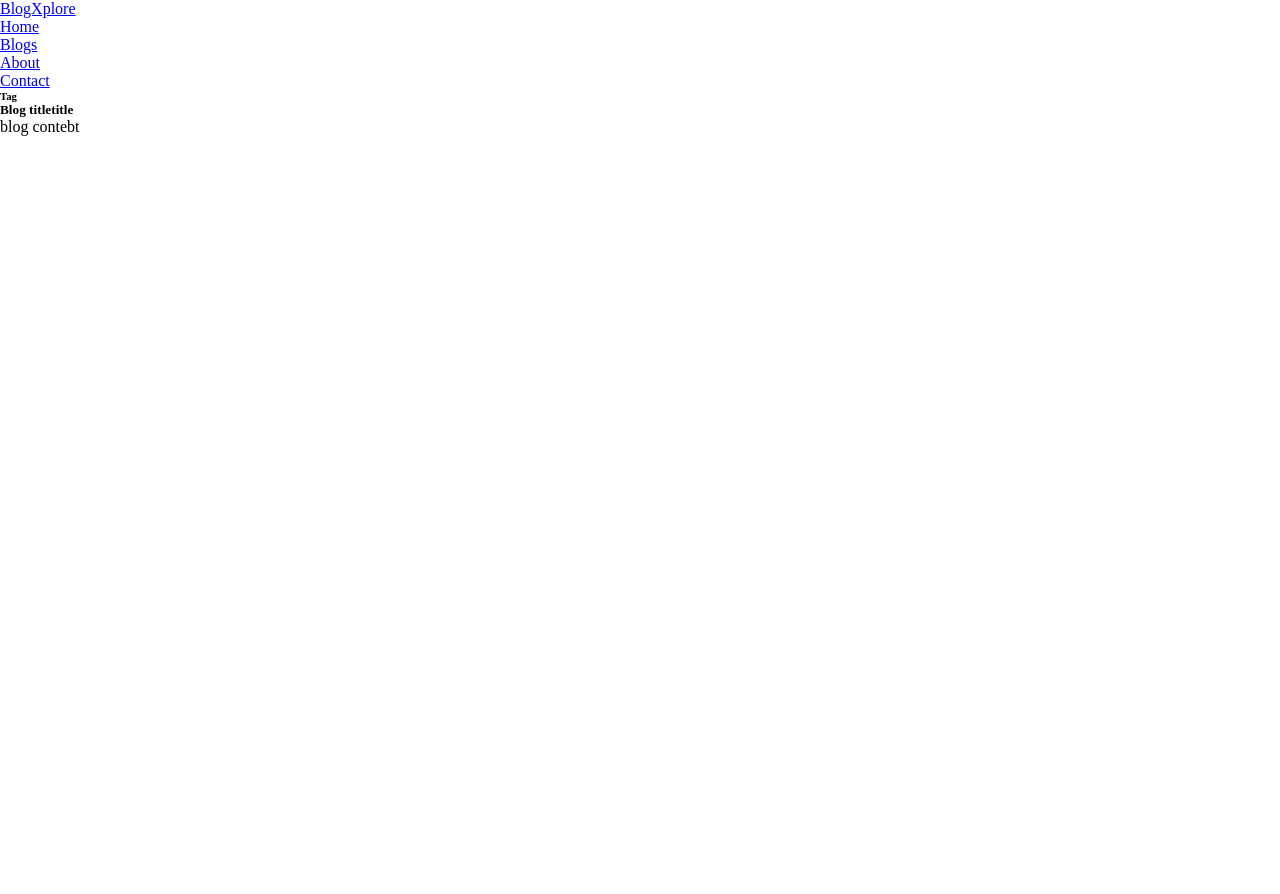
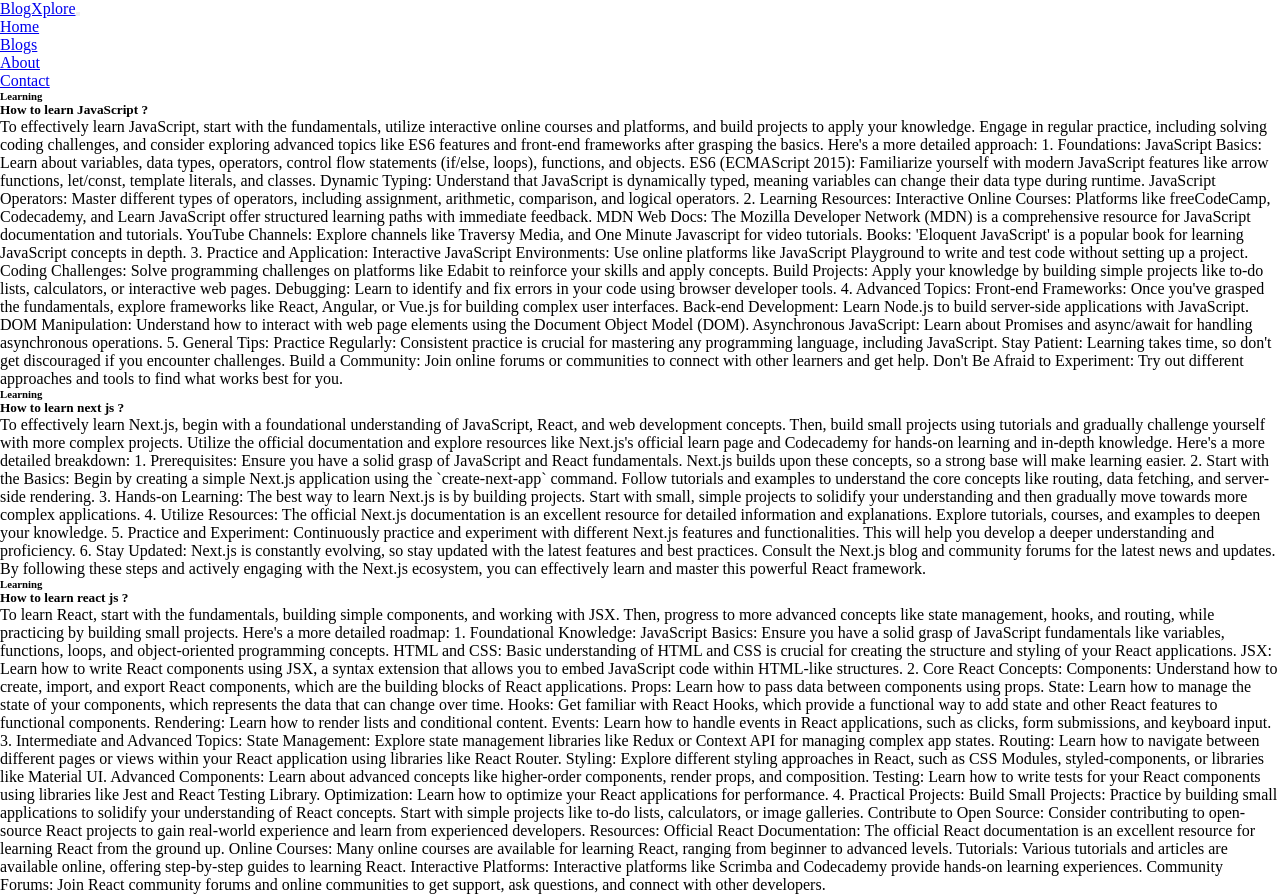
Before and after one commit to Ashcodes69/BlogXplore, a Next.js app: page /blogs in a window 1280 px wide. Before the commit the page ends 800 px from the top, so only its background shows below. Built offline with nearby package versions, Linux system fonts and the light colour scheme.

Commit message:
can read files and display them

```diff
--- a/app/api/blogs/route.ts
+++ b/app/api/blogs/route.ts
@@ -1,6 +1,8 @@
 import { NextResponse } from "next/server";
-import fs from "fs";
+import fs, { readdirSync } from "fs";
 import path from "path";
+
+// url = http://localhost:3000/api/blogs
 
 export async function GET() {
   try {
--- a/app/api/getblog/route.ts
+++ b/app/api/getblog/route.ts
@@ -1,7 +1,9 @@
 import { NextResponse } from "next/server";
 import fs from "fs";
 import path from "path";
+
 // url = http://localhost:3000/api/getblog?slug=how-to-learn-js
+
 export async function GET(req: Request) {
   try {
     const url = new URL(req.url);
--- a/app/blogs/page.tsx
+++ b/app/blogs/page.tsx
@@ -1,23 +1,54 @@
-import React from "react";
+"use client";
+import React, { useEffect, useState } from "react";
 import Link from "next/link";
 import style from "@/styles/Blog.module.css";
 
 function Blogs() {
+  type Blog = {
+    tag: string;
+    title: string;
+    author: string;
+    content: string;
+  };
+  const [blogs, setBlogs] = useState<Blog[]>([]);
+  useEffect(() => {
+    console.log("useeffect is running");
+    fetch("http://localhost:3000/api/blogs")
+      .then((data) => {
+        return data.json();
+      })
+      .then((parsed) => {
+        console.log(parsed);
+        setBlogs(parsed);
+      });
+  }, []);
   return (
+    <div className="container">
+      {blogs.map((blogitem) => {
+        return (
+          <div key={blogitem.title}>
             <div className="card">
               <div className="card-body">
                 <h6
                   className={`card-subtitle mb-2 text-body-secondary ${style.blogSubtitle}`}
                 >
-         Tag
+                  {blogitem.tag}
                 </h6>
                 <h5 className={`card-title ${style.blogtitle}`}>
-          <Link className={style.titleLink} href={"/blogpost/learn-javascript"}> Blog titletitle</Link>
+                  <Link
+                    className={style.titleLink}
+                    href={"/blogpost/learn-javascript"}
+                  >
+                    {" "}
+                    {blogitem.title}
+                  </Link>
                 </h5>
-        <p className="card-text">
-        blog contebt
-        </p>
+                <p className="card-text">{blogitem.content}</p>
               </div>
+            </div>
+          </div>
+        );
+      })}
     </div>
   );
 }
--- a/package.json
+++ b/package.json
@@ -2,6 +2,7 @@
   "name": "darkvlog",
   "version": "0.1.0",
   "private": true,
+  "proxy": "http://localhost:5000",
   "scripts": {
     "dev": "next dev --turbopack",
     "build": "next build",
```
Also changed, not shown: BlogData/how-to-learn-js.json (+1 -0 lines), BlogData/how-to-learn-nrxtJs.json (+1 -0 lines), BlogData/how-to-learn-react.json (+1 -0 lines), 1 other file (tests, documents, lock files or other folders). Lines whose indentation alone changed are shown as unchanged.
